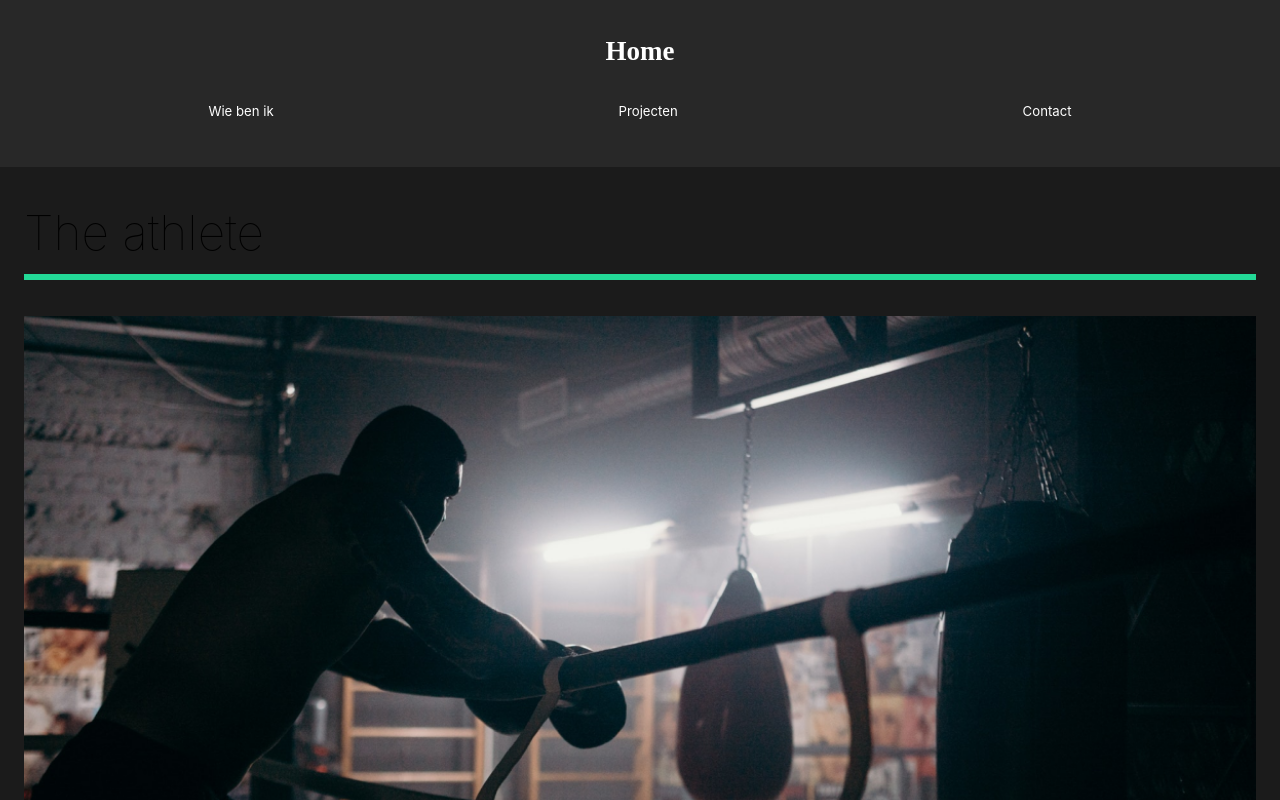
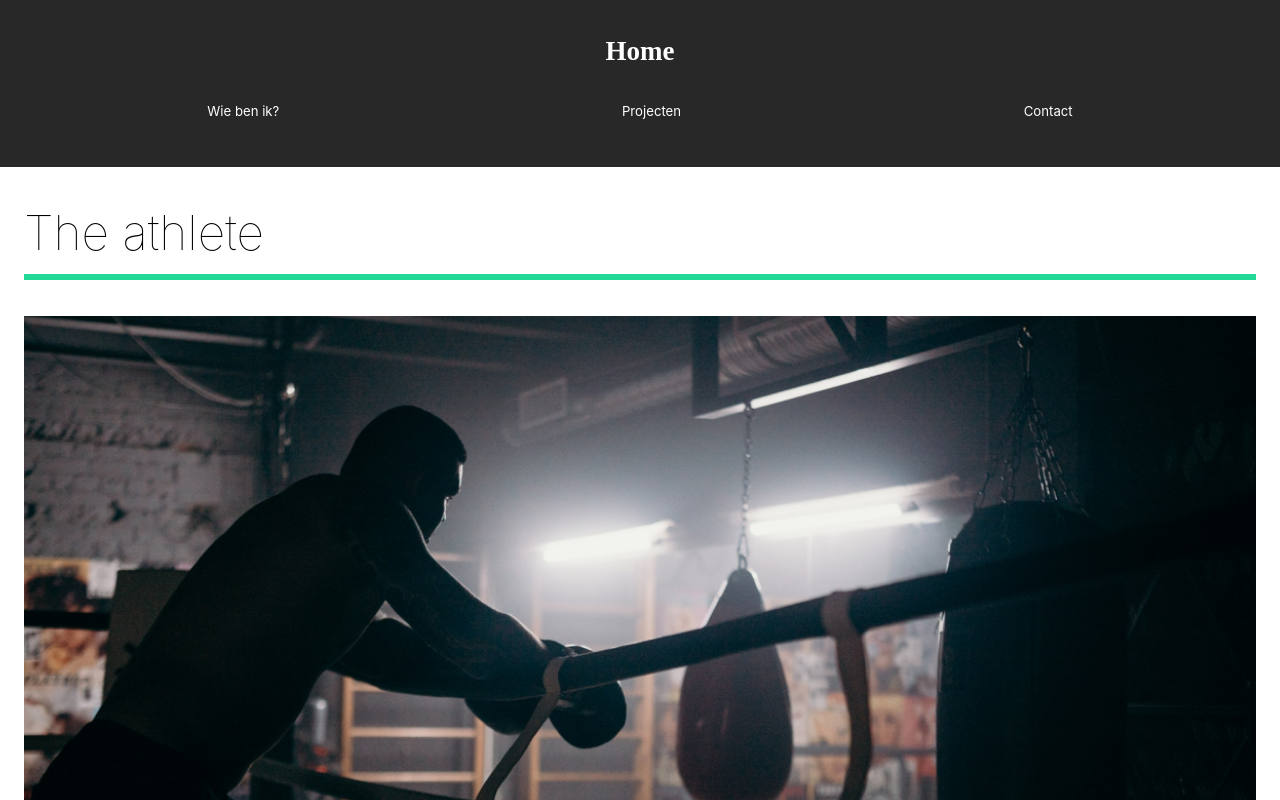
Before and after one commit to TimGrootscholten/Website, a React (Create React App) app: page /work in a window 1280 px wide. Shown: the top 800 px of the page. Built offline with nearby package versions, Linux system fonts and the light colour scheme.

Commit message:
add animations

```diff
--- a/src/App.js
+++ b/src/App.js
@@ -7,14 +7,18 @@ import Contact from "./pages/Contact";
 import MyWork from "./pages/MyWork";
 import WorkDetail from "./pages/WorkDetail";
 //router
-import { Switch, Route } from "react-router-dom";
+import { Switch, Route, useLocation } from "react-router-dom";
+//animation
+import { AnimatePresence } from "framer-motion";
 
 function App() {
+  const location = useLocation();
   return (
     <div className="App">
       <GlobalStyle />
       <Nav />
-      <Switch>
+      <AnimatePresence exitBeforeEnter>
+        <Switch location={location} key={location.pathname}>
           <Route path="/" exact>
             <AboutUs />
           </Route>
@@ -28,6 +32,7 @@ function App() {
             <WorkDetail />
           </Route>
         </Switch>
+      </AnimatePresence>
     </div>
   );
 }
--- /dev/null
+++ b/src/animation.js
@@ -0,0 +1,88 @@
+export const pageAnimation = {
+  hidden: {
+    opacity: 0,
+    y: 300,
+  },
+  show: {
+    opacity: 1,
+    y: 0,
+    transition: {
+      duration: 0.5,
+      when: "beforeChildren",
+      staggerChildren: 0.25,
+    },
+  },
+  exit: {
+    opacity: 0,
+    transition: {
+      duration: 0.5,
+    },
+  },
+};
+
+export const titleAnim = {
+  hidden: { y: 200 },
+  show: {
+    y: 0,
+    transition: { duration: 0.75, ease: "easeOut" },
+  },
+};
+
+export const fade = {
+  hidden: { opacity: 0 },
+  show: {
+    opacity: 1,
+    transition: { ease: "easeOut", duration: 0.75 },
+  },
+};
+
+export const photoAnim = {
+  hidden: { scale: 1.5, opacity: 0 },
+  show: {
+    scale: 1,
+    opacity: 1,
+    transition: {
+      ease: "easeOut",
+      duration: 0.75,
+    },
+  },
+};
+export const lineAnim = {
+  hidden: { width: "0%" },
+  show: {
+    width: "100%",
+    transition: { duration: 1 },
+  },
+};
+
+export const slider = {
+  hidden: { x: "-130%", skew: "45deg" },
+  show: {
+    x: "100%",
+    skew: "0deg",
+    transition: { ease: "easeOut", duration: 1 },
+  },
+};
+export const sliderContainer = {
+  hidden: { opacity: 1 },
+  show: { opacity: 1, transition: { staggerChildren: 0.15, ease: "easeOut" } },
+};
+
+export const scrollReveal = {
+  hidden: { opacity: 0, scale: 1.2, transition: { duration: 0.5 } },
+  show: {
+    opacity: 1,
+    scale: 1,
+    transition: {
+      duration: 0.5,
+    },
+  },
+};
+
+// export const swoopAdoop = {
+//   hidden: { width: "-20%", transition: { duration: 1 } },
+//   show: {
+//     width: "100%",
+//     transition: { ease: "easeOut", duration: 1 },
+//   },
+// };
--- a/src/components/FaqSection.js
+++ b/src/components/FaqSection.js
@@ -1,4 +1,6 @@
 import React from "react";
+import Toggle from "./Toggle";
+import { AnimateSharedLayout } from "framer-motion";
 //Styles
 import styled from "styled-components";
 import { About } from "../style/styles";
@@ -9,50 +11,44 @@ const FaqSection = () => {
       <h2>
         <span>Ervaringen</span>
       </h2>
-      <div className="question">
-        <h4>Javascript</h4>
+      <AnimateSharedLayout>
+        <Toggle title="Javascript">
           <div className="answer">
             <p>Lorem ipsum dolor sit amet.</p>
             <p>https://github.com/TimGrootscholten/vier-op-een-rij</p>
           </div>
-        <div className="faq-line"></div>
-      </div>
-      <div className="question">
-        <h4>php</h4>
+        </Toggle>
+        <Toggle title="PHP">
           <div className="answer">
             <p>Lorem ipsum dolor sit amet.</p>
             <p>https://github.com/TimGrootscholten/healthone</p>
           </div>
-        <div className="faq-line"></div>
-      </div>
-      <div className="question">
-        <h4>Java</h4>
+        </Toggle>
+        <Toggle title="Java">
           <div className="answer">
             <p>
               Java was de eerste taal die ik leerde. We hadden met behulp van de
-            greenfood engine een platform game gemaakt. Daarna ben ik javascript
-            gaan leren.
+              greenfood engine een platform game gemaakt. Daarna ben ik
+              javascript gaan leren.
             </p>
-          <p>https://github.com/ROCMondriaanTIN/project-greenfoot-game-team</p>
+            <p>
+              https://github.com/ROCMondriaanTIN/project-greenfoot-game-team
+            </p>
           </div>
-        <div className="faq-line"></div>
-      </div>
-      <div className="question">
-        <h4>React</h4>
+        </Toggle>
+        <Toggle title="React">
           <div className="answer">
             <p>
-            Ben sinds kort begonnen met React. Ik wilde een javascript famework
-            gebruiken om me websites in te maken.
+              Ben sinds kort begonnen met React. Ik wilde een javascript
+              famework gebruiken om me websites in te maken.
             </p>
             <p>
               https://github.com/TimGrootscholten/Music-player <br />
               https://github.com/TimGrootscholten/Website
             </p>
           </div>
-        <div className="faq-line"></div>
-      </div>
-      <div className="question">
-        <h4>Symfony 4</h4>
+        </Toggle>
+        <Toggle title="Symfony 4">
           <div className="answer">
             <p>Lorem ipsum dolor sit amet.</p>
             <p>
@@ -60,8 +56,8 @@ const FaqSection = () => {
               https://github.com/TimGrootscholten/Website
             </p>
           </div>
-        <div className="faq-line"></div>
-      </div>
+        </Toggle>
+      </AnimateSharedLayout>
     </Faq>
   );
 };
@@ -82,7 +78,7 @@ const Faq = styled(About)`
     width: 100%;
   }
   .question {
-    padding: 3rem 0rem;
+    padding: 2rem 0rem;
     cursor: pointer;
   }
   .answer {
--- a/src/components/Nav.js
+++ b/src/components/Nav.js
@@ -10,7 +10,7 @@ const Nav = () => {
       </Link>
       <ul>
         <li>
-          <Link to="/">Wie ben ik</Link>
+          <Link to="/">Wie ben ik?</Link>
         </li>
         <li>
           <Link to="/work">Projecten</Link>
--- /dev/null
+++ b/src/components/Toggle.js
@@ -0,0 +1,15 @@
+import { motion } from "framer-motion";
+import React, { useState } from "react";
+
+const Toggle = ({ children, title }) => {
+  const [toggle, setToggle] = useState(false);
+  return (
+    <motion.div layout className="question" onClick={() => setToggle(!toggle)}>
+      <motion.h4 layout>{title}</motion.h4>
+      {toggle ? children : ""}
+      <div className="faq-line"></div>
+    </motion.div>
+  );
+};
+
+export default Toggle;
--- /dev/null
+++ b/src/components/Wave.js
@@ -0,0 +1,30 @@
+import React from "react";
+import styled from "styled-components";
+import { motion } from "framer-motion";
+
+const Wave = () => {
+  return (
+    <WaveSvg
+      viewBox="0 0 1440 363"
+      fill="none"
+      xmlns="http://www.w3.org/2000/svg"
+    >
+      <motion.path
+        initial={{ pathLength: 0, pathOffset: 1 }}
+        animate={{ pathLength: 1, pathOffset: 0 }}
+        transition={{ duration: 1 }}
+        d="M1440 27.4774C1352.73 19.8184 1122.41 49.0556 899.331 227.276C620.48 450.052 354.282 355.647 170.328 185.318C23.165 49.0556 -4.21721 8.32998 0.487081 5"
+        stroke="#D96ED4"
+        strokeOpacity="0.5"
+        strokeWidth="10"
+      />
+    </WaveSvg>
+  );
+};
+const WaveSvg = styled.svg`
+  position: absolute;
+  left: 0;
+  z-index: 1;
+`;
+
+export default Wave;
--- a/src/pages/AboutUs.js
+++ b/src/pages/AboutUs.js
@@ -4,13 +4,22 @@ import AboutSection from "../components/AboutSection";
 import ServicesSection from "../components/ServicesSection";
 import FaqSection from "../components/FaqSection";
 
+//animations
+import { motion } from "framer-motion";
+import { pageAnimation } from "../animation";
+
 const AboutUs = () => {
   return (
-    <div>
+    <motion.div
+      exit="exit"
+      variants={pageAnimation}
+      initial="hidden"
+      animate="show"
+    >
       <AboutSection />
       <ServicesSection />
       <FaqSection />
-    </div>
+    </motion.div>
   );
 };
 
--- a/src/pages/Contact.js
+++ b/src/pages/Contact.js
@@ -1,10 +1,19 @@
 import React from "react";
+//animations
+import { motion } from "framer-motion";
+import { pageAnimation } from "../animation";
 
 const Contact = () => {
   return (
-    <div>
+    <motion.div
+      exit="exit"
+      variants={pageAnimation}
+      initial="hidden"
+      animate="show"
+      style={{ background: "white" }}
+    >
       <h1>Contact</h1>
-    </div>
+    </motion.div>
   );
 };
 
--- a/src/pages/MyWork.js
+++ b/src/pages/MyWork.js
@@ -7,38 +7,53 @@ import theracer from "../img/theracer-small.png";
 import goodtimes from "../img/goodtimes-small.png";
 //Animations
 import { motion } from "framer-motion";
-// import {
-//   sliderContainer,
-//   slider,
-//   pageAnimation,
-//   fade,
-//   photoAnim,
-//   lineAnim,
-// } from "../animation";
+import {
+  sliderContainer,
+  slider,
+  pageAnimation,
+  fade,
+  photoAnim,
+  lineAnim,
+} from "../animation";
 // import { useScroll } from "../components/useScroll";
 // import ScrollTop from "../components/ScrollTop";
 const MyWork = () => {
   return (
-    <Work>
+    <Work
+      exit="exit"
+      variants={pageAnimation}
+      initial="hidden"
+      animate="show"
+      style={{ background: "white" }}
+    >
+      <motion.div variants={sliderContainer}>
+        <Frame1 variants={slider} />
+        <Frame2 variants={slider} />
+        <Frame3 variants={slider} />
+        <Frame4 variants={slider} />
+      </motion.div>
+
       <Movie>
-        <h2>The athlete</h2>
+        <motion.h2 variants={fade}>The athlete</motion.h2>
         <Link to="/work/the-athlete">
-          <div className="line"></div>
-          <img src={athlete} alt="athlete" />
+          <motion.div variants={lineAnim} className="line"></motion.div>
+          <Hide>
+            <motion.img variants={photoAnim} src={athlete} alt="athlete" />
+          </Hide>
         </Link>
       </Movie>
       <Movie>
         <h2>The Racer</h2>
-        <div className="line"></div>
+        <motion.div variants={lineAnim} className="line"></motion.div>
         <Link to="/work/the-racer">
-          <img src={theracer} alt="theracer" />
+          <motion.img variants={photoAnim} src={theracer} alt="theracer" />
         </Link>
       </Movie>
       <Movie>
         <h2>Good Times</h2>
-        <div className="line"></div>
+        <motion.div variants={lineAnim} className="line"></motion.div>
         <Link to="/work/good-times">
-          <img src={goodtimes} alt="goodtimes" />
+          <motion.img variants={photoAnim} src={goodtimes} alt="goodtimes" />
         </Link>
       </Movie>
     </Work>
--- a/src/pages/WorkDetail.js
+++ b/src/pages/WorkDetail.js
@@ -4,8 +4,7 @@ import { useHistory } from "react-router-dom";
 import { MovieState } from "../movieState";
 //Animations
 import { motion } from "framer-motion";
-// import { pageAnimation } from "../animation";
-
+import { pageAnimation } from "../animation";
 const WorkDetail = () => {
   const history = useHistory();
   const url = history.location.pathname;
@@ -22,7 +21,13 @@ const WorkDetail = () => {
   return (
     <>
       {work && (
-        <Details>
+        <Details
+          div
+          exit="exit"
+          variants={pageAnimation}
+          initial="hidden"
+          animate="show"
+        >
           <HeadLine>
             <h2>{work.title}</h2>
             <img src={work.mainImg} alt={work.title} />
```
Also changed, not shown: src/components/AboutSection.js (+20 -9 lines), 1 other file (tests, documents, lock files or other folders). Lines whose indentation alone changed are shown as unchanged.
